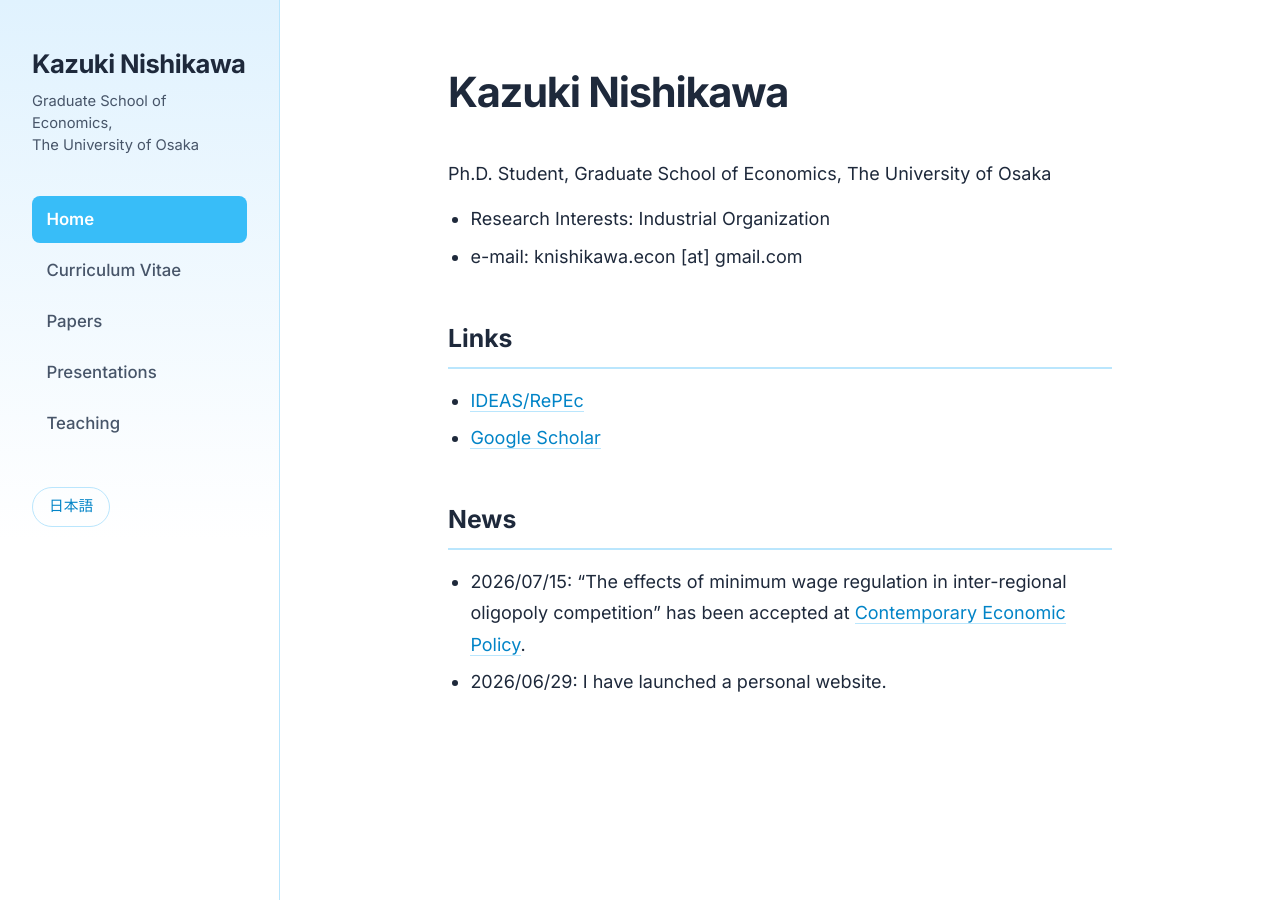
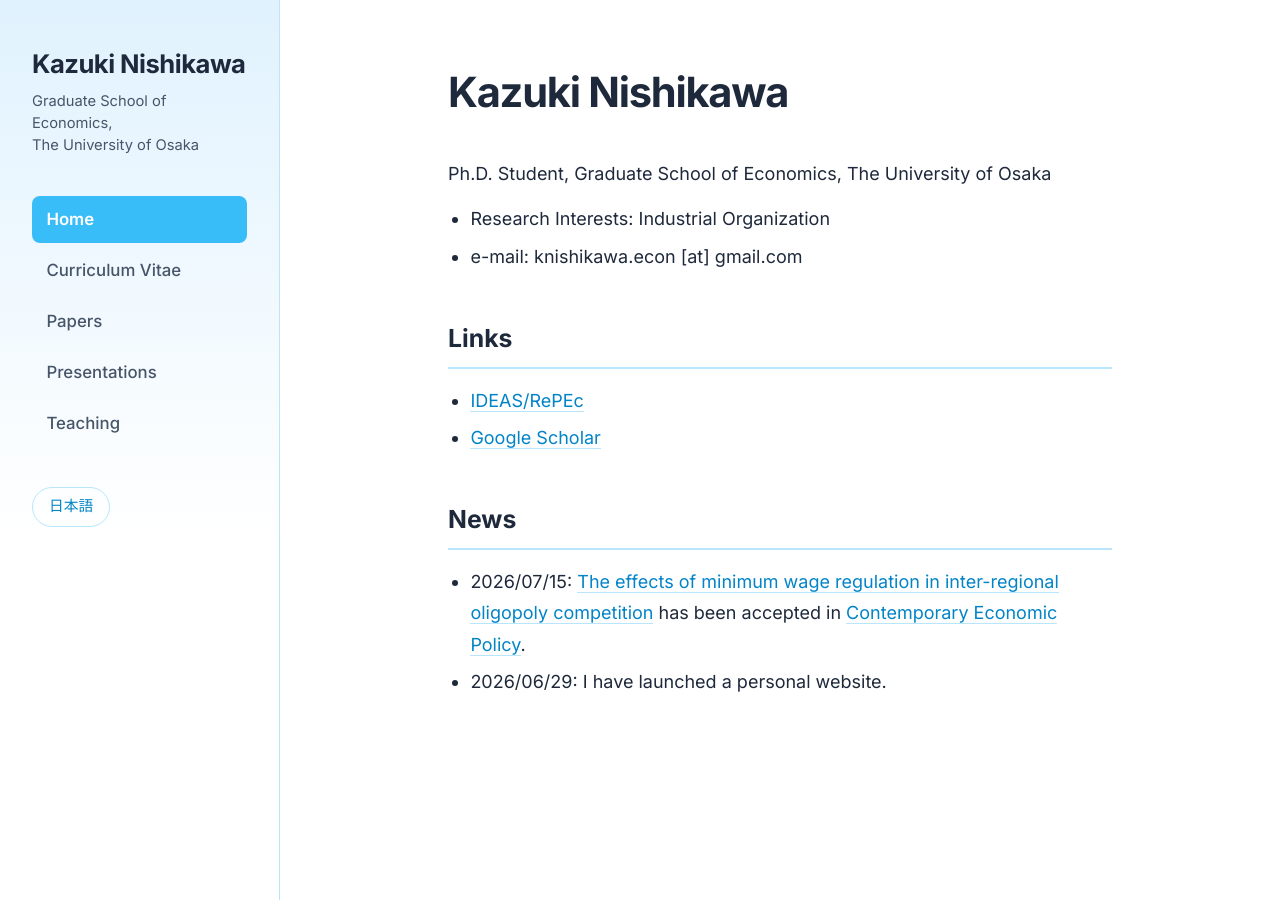
Before and after one commit to knishikawa-econ/HP, a Jekyll site: the page built from index.md, in a window 1280 px wide. Built offline with Jekyll 4.4.1, drawn with Linux system fonts in a browser that asks for light colours.

Commit message:
Link paper title in English news entry
Co-Authored-By: Claude Opus 5.5 <noreply@anthropic.com>

```diff
--- a/index.md
+++ b/index.md
@@ -17,5 +17,5 @@ Ph.D. Student, Graduate School of Economics, The University of Osaka
 - [Google Scholar](https://scholar.google.com/citations?user=WB06ZjkAAAAJ)
 
 ## News
-- 2026/07/15: "The effects of minimum wage regulation in inter-regional oligopoly competition" has been accepted at [Contemporary Economic Policy](https://onlinelibrary.wiley.com/journal/14657287).
+- 2026/07/15: [The effects of minimum wage regulation in inter-regional oligopoly competition](https://onlinelibrary.wiley.com/doi/full/10.1111/coep.70050#reference) has been accepted in [Contemporary Economic Policy](https://onlinelibrary.wiley.com/journal/14657287).
 - 2026/06/29: I have launched a personal website.
```
